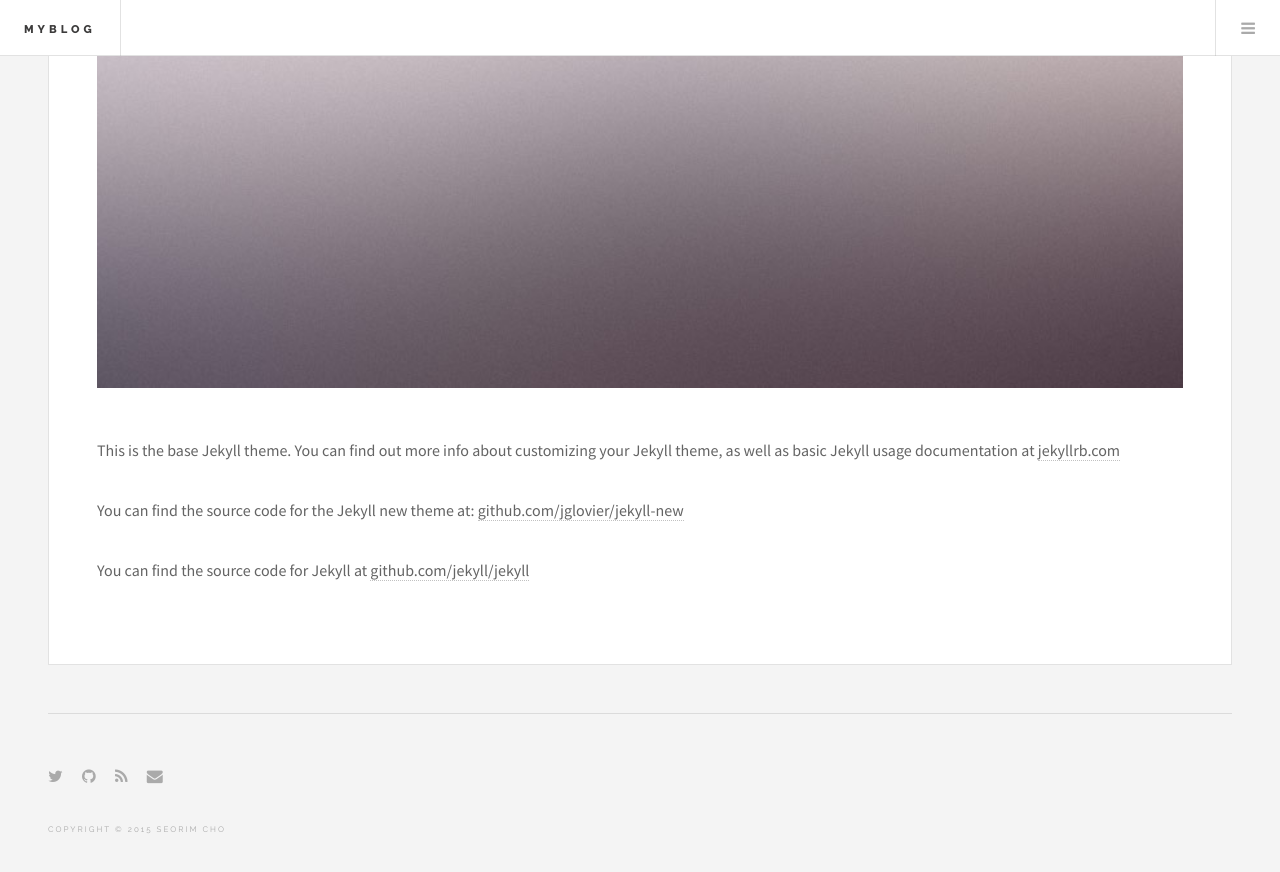
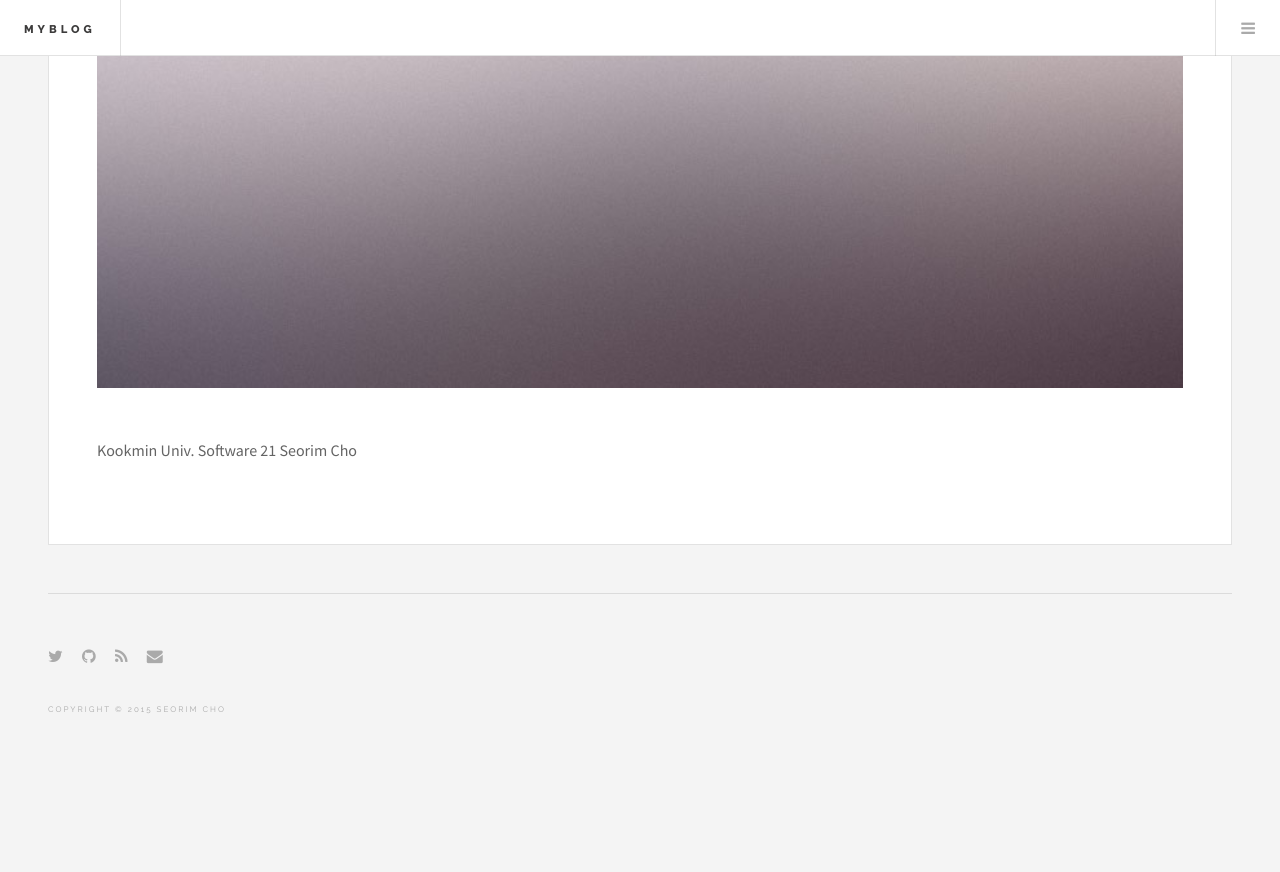
Before and after one commit to srcho01/srcho01.github.io, a Jekyll site: the page built from about.md, in a window 1280 px wide and 900 px high, scrolled down 604 px. Shown: the top 872 px of the window. Built offline with Jekyll 4.4.1, drawn with Linux system fonts in a browser that asks for light colours; after the commit the page ends 1384 px from its top, so only the background shows below that.

Commit message:
Change about.md

```diff
--- a/about.md
+++ b/about.md
@@ -5,8 +5,5 @@
 image: /images/pic02.jpg
 ---
 
-This is the base Jekyll theme. You can find out more info about customizing your Jekyll theme, as well as basic Jekyll usage documentation at [jekyllrb.com](http://jekyllrb.com/)
-
-You can find the source code for the Jekyll new theme at: [github.com/jglovier/jekyll-new](https://github.com/jglovier/jekyll-new)
-
-You can find the source code for Jekyll at [github.com/jekyll/jekyll](https://github.com/jekyll/jekyll)
+Kookmin Univ. Software
+21 Seorim Cho
```
